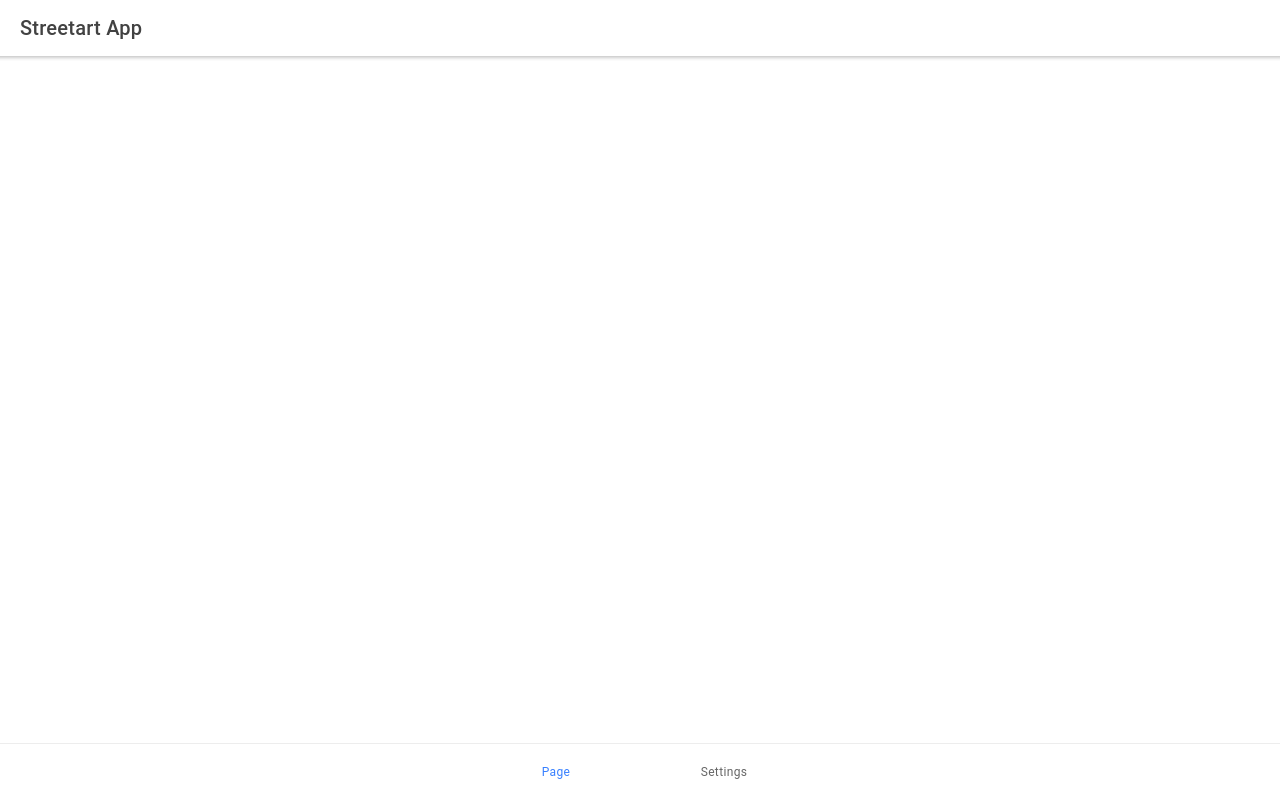
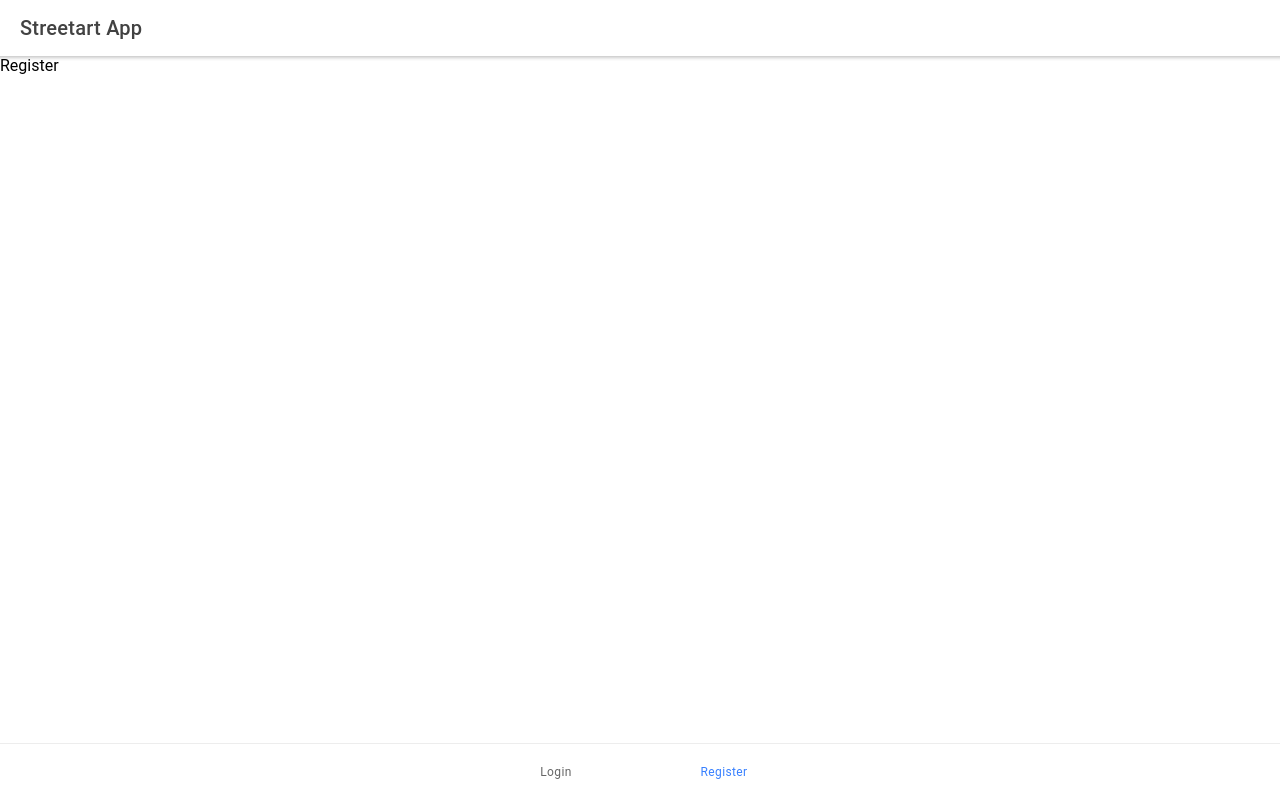
Before and after one commit to samantharand/js-capstone-frontend, a React (Create React App) app: page /register in a window 1280 px wide. Before the commit this address led to /page. Built offline with nearby package versions, Linux system fonts and the light colour scheme.

Commit message:
app can get to login and register pages

```diff
--- a/src/App.js
+++ b/src/App.js
@@ -1,22 +1,10 @@
 import React from 'react';
 import { IonRouterOutlet, IonTabs, IonTabBar, IonLabel, IonTabButton, IonPage, IonApp, IonHeader, IonToolbar, IonTitle, IonContent, IonButton, IonSegment, IonSegmentButton } from '@ionic/react'
-import logo from './logo.svg';
 import './App.css';
 import { IonReactRouter } from '@ionic/react-router';
 import { Route, Redirect } from 'react-router-dom';
-
-const Page = () => (
-  <IonPage>
-    <IonSegment>
-      <IonSegmentButton>Hi</IonSegmentButton>
-      <IonSegmentButton>Bye</IonSegmentButton>
-      <IonSegmentButton>Go Away</IonSegmentButton>
-    </IonSegment>
-    <IonButton expand='full'>Map</IonButton>
-  </IonPage>
-)
-
-const Settings = () => <IonPage>Hi, it's settings</IonPage>
+import LoginContainer from './users/LoginContainer'
+import RegisterContainer from './users/RegisterContainer'
 
 function App() {
   return (
@@ -30,16 +18,15 @@ function App() {
         <IonContent>
           <IonTabs>
             <IonRouterOutlet>
-              <Route path='/page' component={Page} exact />
-              <Route path='/settings' component={Settings} exact />
-              <Redirect from='/' to='/page' />
+              <Route path='/login' component={LoginContainer} exact />
+              <Route path='/register' component={RegisterContainer} exact />
             </IonRouterOutlet>
             <IonTabBar slot="bottom">
-              <IonTabButton tab='page' href='/page'>
-                <IonLabel> Page </IonLabel>
+              <IonTabButton tab='login' href='/login'>
+                <IonLabel> Login </IonLabel>
               </IonTabButton>
-              <IonTabButton tab='settings' href='/settings'>
-                <IonLabel> Settings </IonLabel>
+              <IonTabButton tab='register' href='/register'>
+                <IonLabel> Register </IonLabel>
               </IonTabButton>
             </IonTabBar>
           </IonTabs>
--- /dev/null
+++ b/src/users/LoginContainer.js
@@ -0,0 +1,8 @@
+import React from 'react'
+import { IonRouterOutlet, IonTabs, IonTabBar, IonLabel, IonTabButton, IonPage, IonApp, IonHeader, IonToolbar, IonTitle, IonContent, IonButton, IonSegment, IonSegmentButton } from '@ionic/react'
+
+export default function LoginContainer() {
+	return (
+		<IonPage>LOGIN</IonPage>
+	)
+}
--- /dev/null
+++ b/src/users/RegisterContainer.js
@@ -0,0 +1,8 @@
+import React from 'react'
+import { IonRouterOutlet, IonTabs, IonTabBar, IonLabel, IonTabButton, IonPage, IonApp, IonHeader, IonToolbar, IonTitle, IonContent, IonButton, IonSegment, IonSegmentButton } from '@ionic/react'
+
+export default function Register(){
+	return (
+		<IonPage>Register</IonPage>
+	)
+}
```
